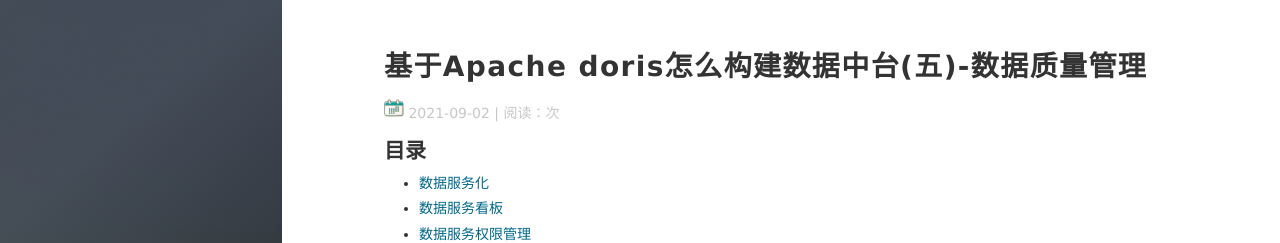
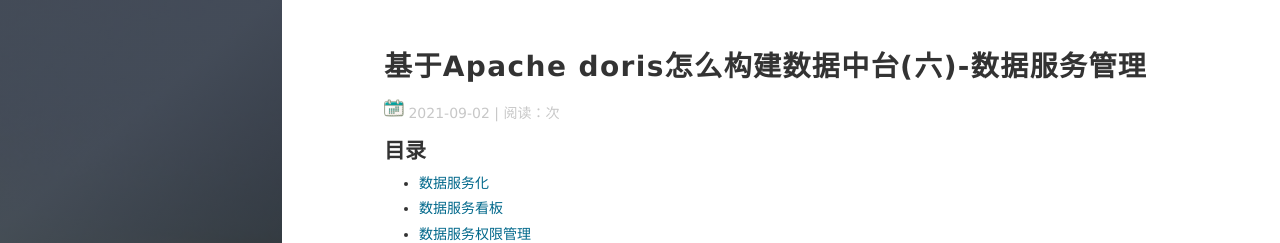
Before and after one commit to hf200012/hf200012.github.io, a Jekyll site: the page built from _posts/2021-09-02-基于Apache-doris怎么构建数据中台(六)-数据服务.md, in a window 1280 px wide and 900 px high. Shown: the top 243 px of the window. Built offline with Jekyll 4.4.1, drawn with Linux system fonts in a browser that asks for light colours; nearby versions of some CDN libraries; comment, search, counter and statistics services are not loaded.

Commit message:
Update 2021-09-02-基于Apache-doris怎么构建数据中台(六)-数据服务.md

```diff
--- a/_posts/2021-09-02-基于Apache-doris怎么构建数据中台(六)-数据服务.md
+++ b/_posts/2021-09-02-基于Apache-doris怎么构建数据中台(六)-数据服务.md
@@ -1,8 +1,8 @@
 ---
 layout: post
-title: "基于Apache doris怎么构建数据中台(五)-数据质量管理"
+title: "基于Apache doris怎么构建数据中台(六)-数据服务管理"
 date: 2021-09-02
-description: "基于Apache doris怎么构建数据中台(五)-数据质量管理"
+description: "基于Apache doris怎么构建数据中台(六)-数据服务管理"
 tag: 数据中台
 ---
 **上次讲数据质量的控制，那么针对据仓的数据及各种数据指标怎么快捷的对外提供数据服务，怎么快速的完成数据服务接口的开发，这次我们重点围绕这个进行展开。怎么实现接口开发零代码实现**
```
